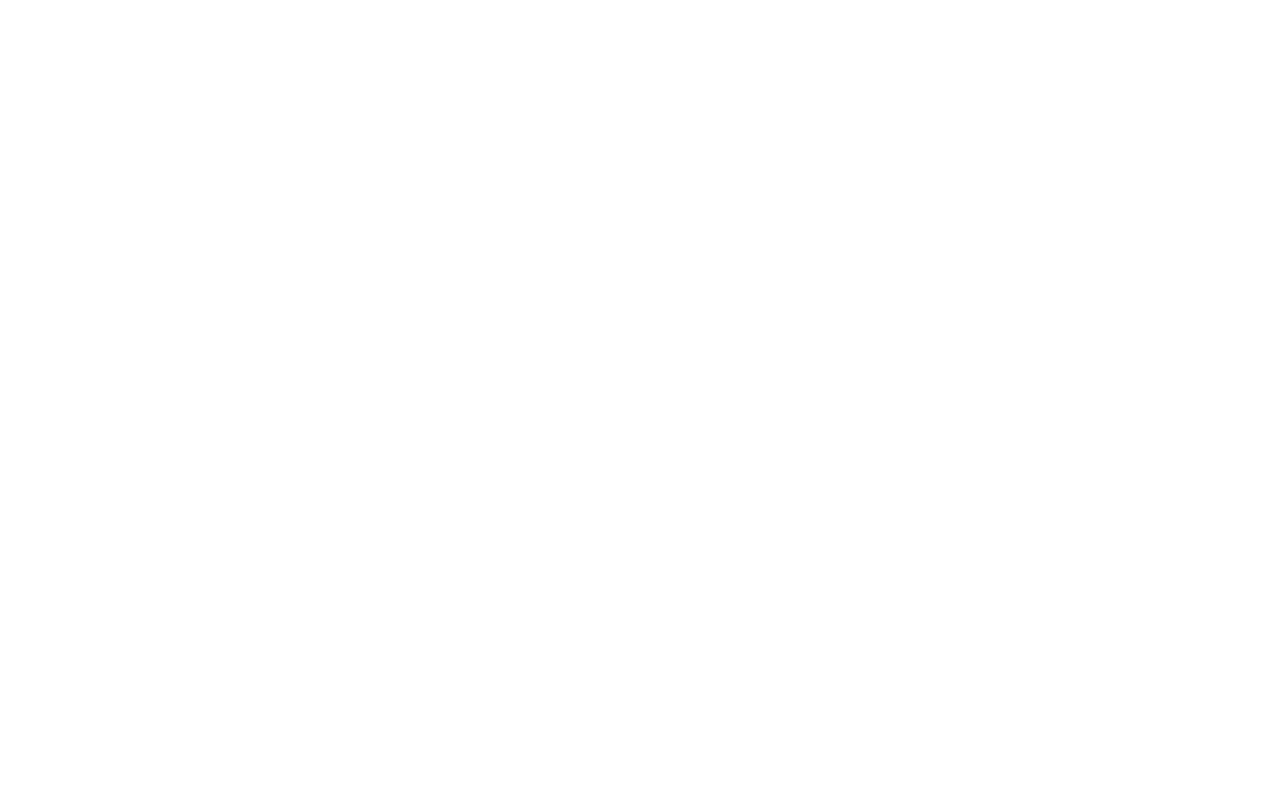
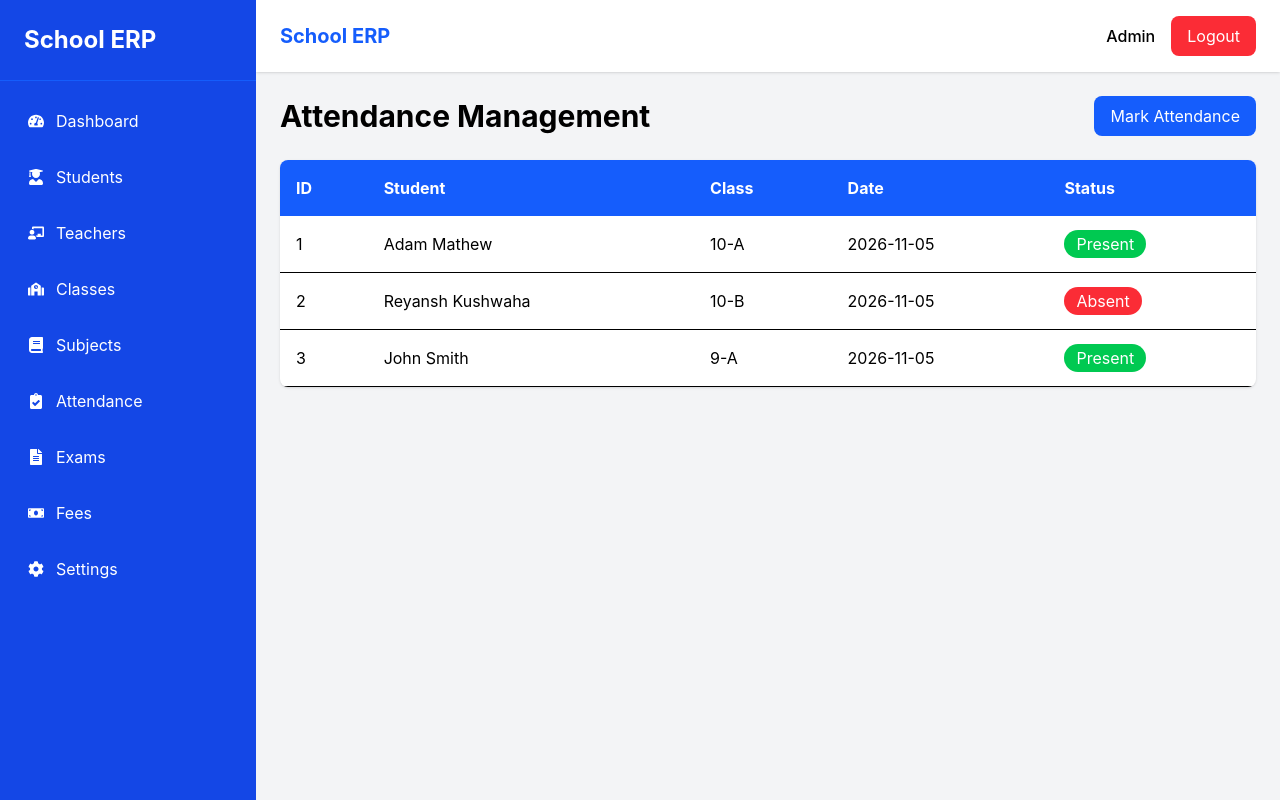
Before and after one commit to Rakesh5740/school-erp-frontend, a React (Vite) app: page /attendance in a window 1280 px wide. Before the commit this address had no page. Built offline with nearby package versions, Linux system fonts and the light colour scheme.

Commit message:
Added attendance management module

```diff
--- a/src/App.jsx
+++ b/src/App.jsx
@@ -5,6 +5,7 @@ import Students from "./pages/Students";
 import Teachers from "./pages/Teachers";
 import Classes from "./pages/Classes";
 import Subjects from "./pages/Subjects";
+import Attendance from "./pages/Attendance";
 
 
 function App() {
@@ -16,6 +17,7 @@ function App() {
         <Route path="/teachers" element={<Teachers />} />
         <Route path="/classes" element={<Classes />} />
         <Route path="/subjects" element={<Subjects />} />
+        <Route path="/attendance" element={<Attendance />} />
       </Routes>
     </BrowserRouter>
   );
--- a/src/pages/Attendance.jsx
+++ b/src/pages/Attendance.jsx
@@ -0,0 +1,80 @@
+import AdminLayout from "../layouts/AdminLayout";
+
+function Attendance() {
+  const attendance = [
+    {
+      id: 1,
+      student: "Adam Mathew",
+      className: "10-A",
+      date: "2026-11-05",
+      status: "Present",
+    },
+    {
+      id: 2,
+      student: "Reyansh Kushwaha",
+      className: "10-B",
+      date: "2026-11-05",
+      status: "Absent",
+    },
+    {
+      id: 3,
+      student: "John Smith",
+      className: "9-A",
+      date: "2026-11-05",
+      status: "Present",
+    },
+  ];
+
+  return (
+    <AdminLayout>
+      <div className="flex justify-between items-center mb-6">
+        <h1 className="text-3xl font-bold">
+          Attendance Management
+        </h1>
+
+        <button className="bg-blue-600 text-white px-4 py-2 rounded-lg hover:bg-blue-700">
+          Mark Attendance
+        </button>
+      </div>
+
+      <div className="bg-white rounded-lg shadow overflow-hidden">
+        <table className="w-full">
+          <thead>
+            <tr className="bg-blue-600 text-white">
+              <th className="p-4 text-left">ID</th>
+              <th className="p-4 text-left">Student</th>
+              <th className="p-4 text-left">Class</th>
+              <th className="p-4 text-left">Date</th>
+              <th className="p-4 text-left">Status</th>
+            </tr>
+          </thead>
+
+          <tbody>
+            {attendance.map((record) => (
+              <tr key={record.id} className="border-b hover:bg-gray-50">
+                <td className="p-4">{record.id}</td>
+                <td className="p-4">{record.student}</td>
+                <td className="p-4">{record.className}</td>
+                <td className="p-4">{record.date}</td>
+
+                <td className="p-4">
+                  <span
+                    className={`px-3 py-1 rounded-full text-white ${
+                      record.status === "Present"
+                        ? "bg-green-500"
+                        : "bg-red-500"
+                    }`}
+                  >
+                    {record.status}
+                  </span>
+                </td>
+              </tr>
+            ))}
+          </tbody>
+        </table>
+      </div>
+    </AdminLayout>
+  );
+}
+
+export default Attendance;
```
